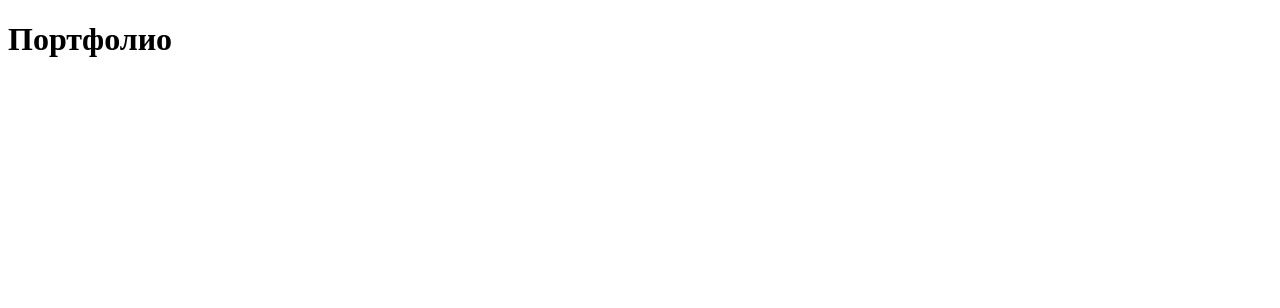
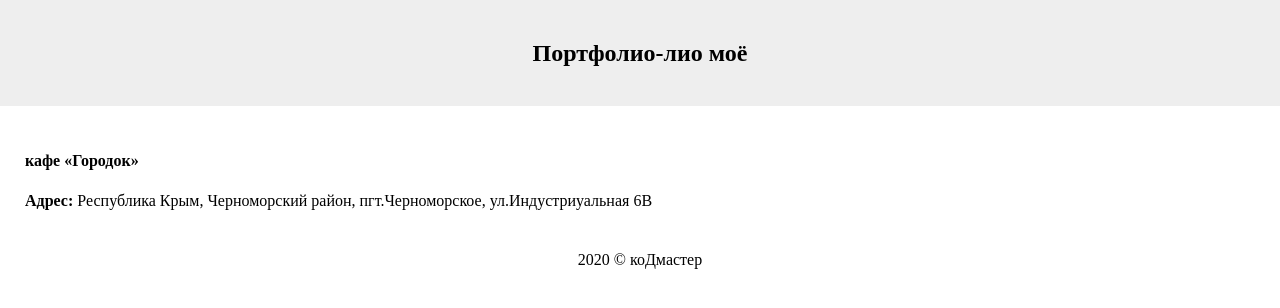
Before and after one commit to pavelmarozka/portfolio, a plain HTML site: page index.html in a window 1280 px wide. Drawn offline with Linux system fonts and the light colour scheme.

Commit message:
Добавление информации и файл со стилями

```diff
--- a/index.html
+++ b/index.html
@@ -3,8 +3,18 @@
 <head>
 	<meta charset="UTF-8">
 	<title>коДмасте - Портфолио</title>
+	<link rel="stylesheet" type="text/css" href="style.css">
 </head>
 <body>
-	<h1>Портфолио</h1>
+	<header>
+		<h1>Портфолио-лио моё</h1>
+	</header>
+	<main>
+		<h4>кафе «Городок»</h4>
+		<p><b>Адрес:</b> Республика Крым, Черноморский район, пгт.Черноморское, ул.Индустриуальная 6В</p>
+	</main>
+	<footer>
+		<div>2020 © коДмастер</div>
+	</footer>
 </body>
 </html>
--- /dev/null
+++ b/style.css
@@ -0,0 +1,5 @@
+body {margin:0;padding:0;}
+header {padding: 25px 25px;background: #eee;text-align: center;}
+h1 {font-size: 24px;line-height: 1;}
+main {padding: 25px 25px;background: #fff;}
+footer {text-align: center;}
```
